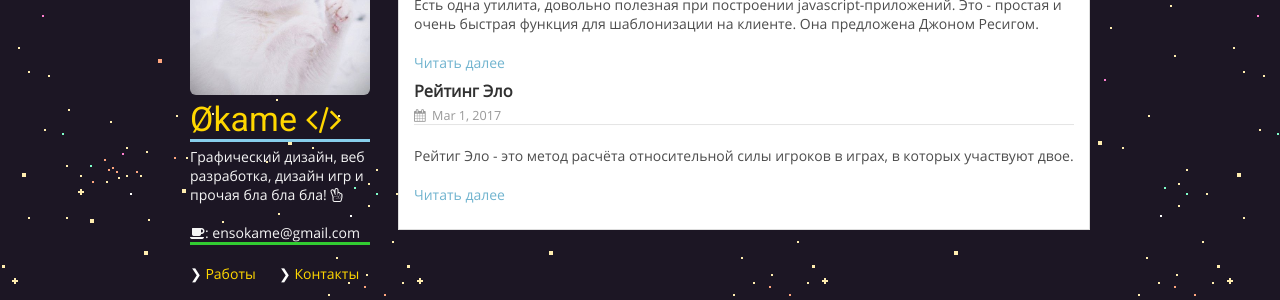
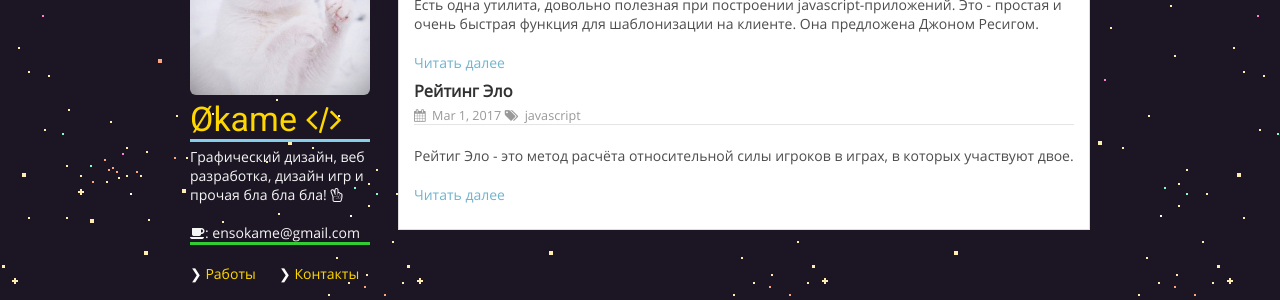
Before and after one commit to IOEnso/ioenso.github.io, a Jekyll site: the page built from index.html, in a window 1280 px wide. Shown: the part 143-443 px from the top of the page. Built offline with Jekyll 4.4.1, drawn with Linux system fonts in a browser that asks for light colours.

Commit message:
Update 2017-3-1-elo-rating.md

```diff
--- a/_posts/2017-3-1-elo-rating.md
+++ b/_posts/2017-3-1-elo-rating.md
@@ -1,6 +1,8 @@
 ---
 layout: post
 title: Рейтинг Эло
+tags:
+- javascript
 ---
 
 Рейтиг Эло - это метод расчёта относительной силы игроков в играх, в которых участвуют двое.
```
